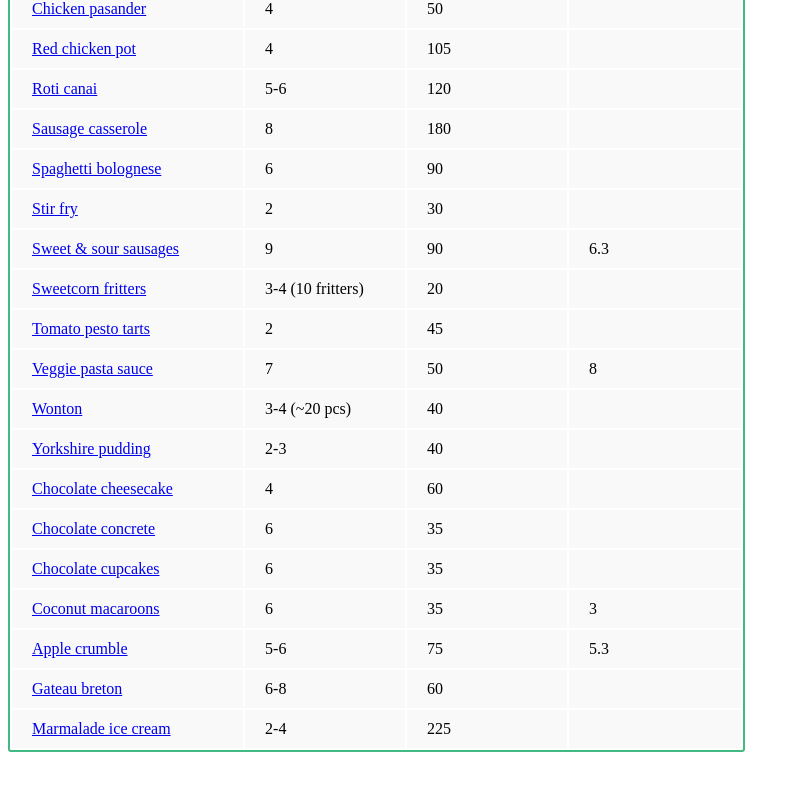
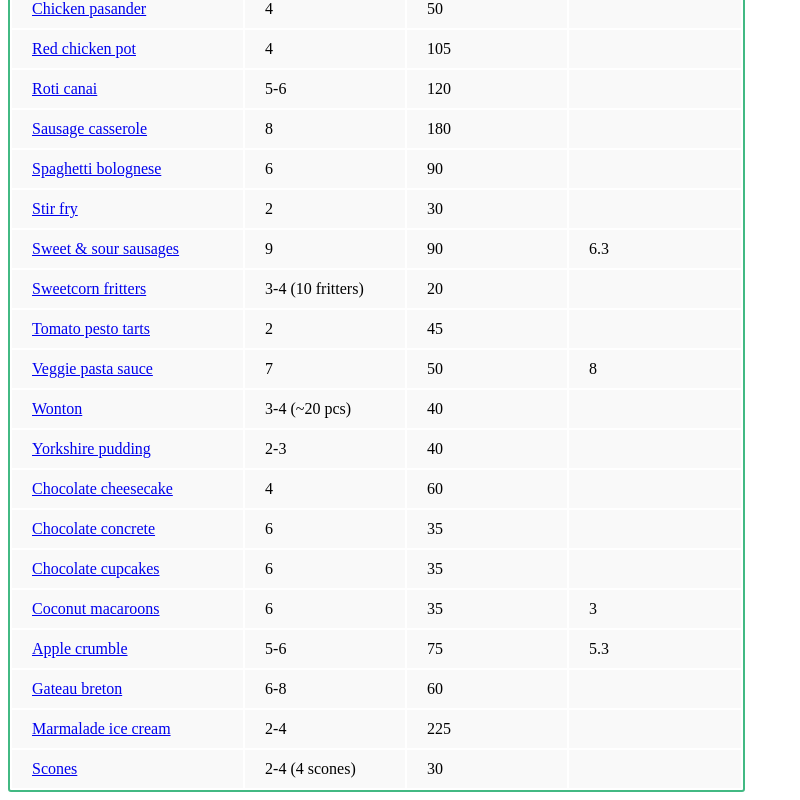
Before and after one commit to norwayinmay/food, a Vue app in the folder table/: page / in a window 1280 px wide. Shown: the part 843-1643 px from the top of the page, without its empty margins (0-800 px from the left). Before the commit the page ends 1603 px from the top, so only its background shows below. Built offline with nearby package versions, Linux system fonts and the light colour scheme.

Commit message:
add scones recipe

```diff
--- a/table/src/assets/data.json
+++ b/table/src/assets/data.json
@@ -269,5 +269,12 @@
     "time": 225,
     "link": "https://github.com/norwayinmay/food/blob/main/sweet/marmalade-ice-cream.pdf",
     "diet": ["V", "GF"]
+  },
+  {
+    "name": "Scones",
+    "portions": "2-4 (4 scones)",
+    "time": 30,
+    "link": "https://github.com/norwayinmay/food/blob/main/sweet/scones.pdf",
+    "diet": ["V"]
   }
 ]
--- a/table/src/dataProcessing.js
+++ b/table/src/dataProcessing.js
@@ -1,5 +1,3 @@
-
-
 export const SortType = Object.freeze({
   TEXT: Symbol('text-sort'),
   NUMBER: Symbol('number-sort')
```
Also changed, not shown: 4 other files (tests, documents, lock files or other folders).
